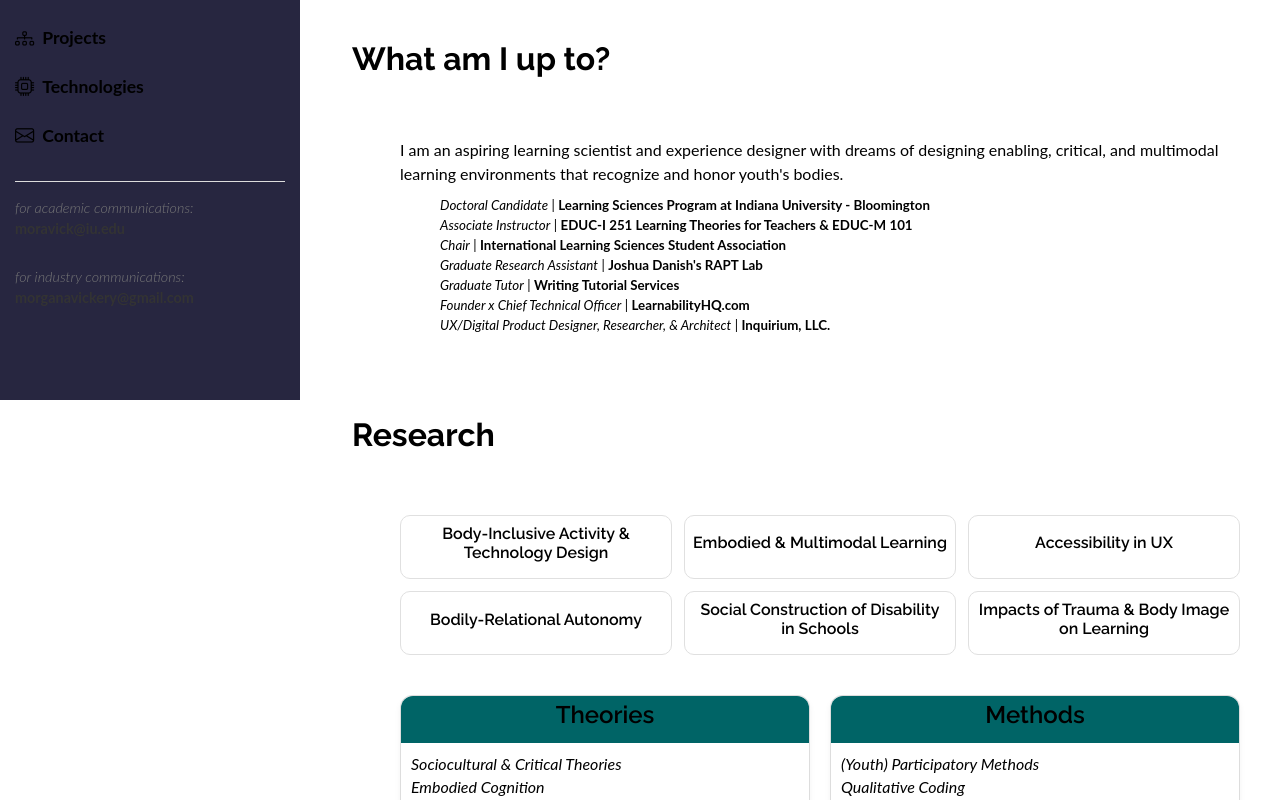
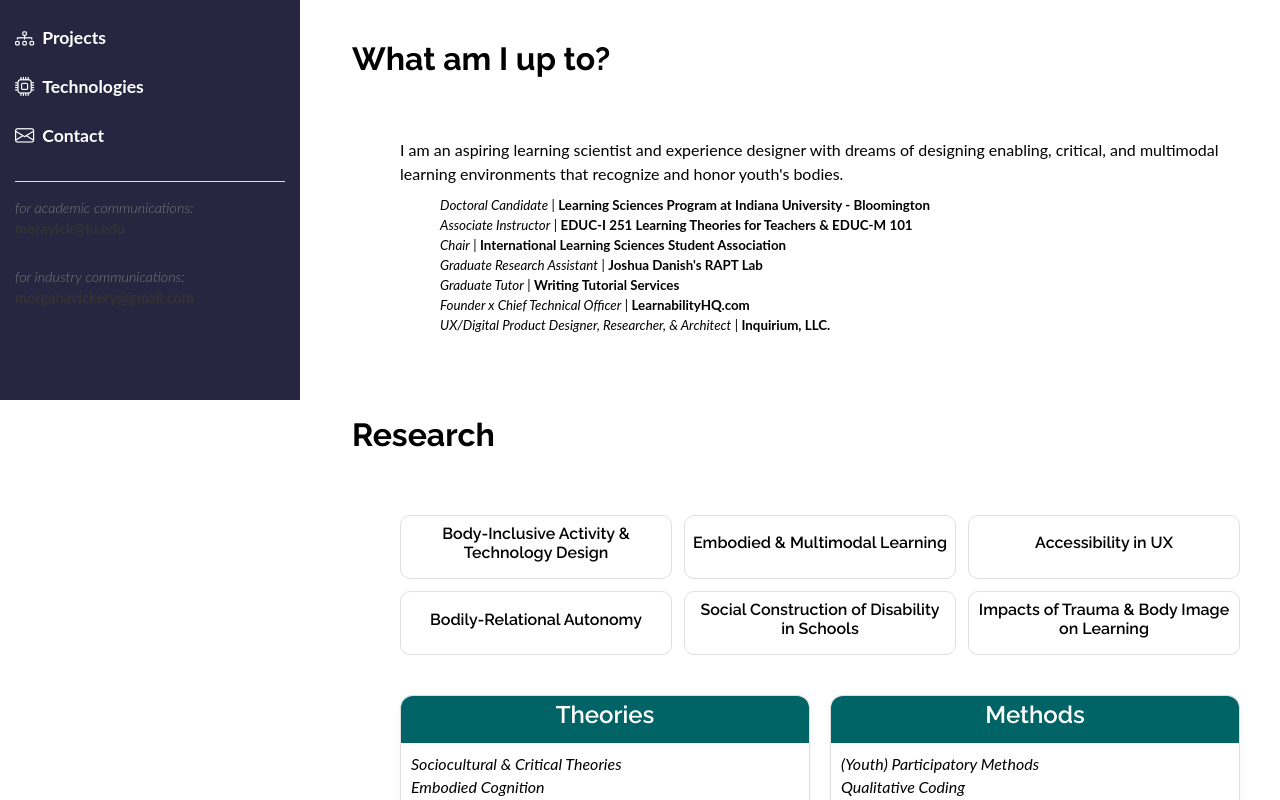
Before and after one commit to moravick/professional-website-template, a plain HTML site: page index.html in a window 1280 px wide. Shown: the part 400-1200 px from the top of the page. Drawn offline with Linux system fonts and the light colour scheme.

Commit message:
fixing some formatting

```diff
--- a/assets/css/main.css
+++ b/assets/css/main.css
@@ -120,7 +120,7 @@ span {
 # Global Header
 --------------------------------------------------------------*/
 .header {
-  color: var(--contrast-color);
+  color: rgba(var(--white));
   background-color: rgb(var(--primary_3));
   position: fixed;
   top: 0;
@@ -238,11 +238,13 @@ span {
   padding: 10px 0;
 }
 
+
 .navmenu a {
   display: flex;
   align-items: center;
   text-decoration: none;
-  color: var(--white);
+  color: rgba(var(--white));
+  /* Ensure text is white */
   font-size: 1.1rem;
   transition: color 0.3s ease-in-out;
 }
@@ -250,15 +252,18 @@ span {
 .navmenu a i {
   margin-right: 8px;
   font-size: 1.2rem;
-  color: var(--white);
+  color: rgba(var(--white));
+  /* Ensure icons are white */
 }
 
 .navmenu a:hover {
-  color: var(--grey);
+  color: rgba(var(--accent_1_brightest));
+  /* Optionally change to a contrasting accent color */
 }
 
 .navmenu a:hover i {
-  color: var(--accent_1_brightest);
+  color: rgba(var(--accent_1_brightest));
+  /* Optionally change icons to a brighter accent color */
 }
 
 
@@ -371,7 +376,7 @@ span {
   right: 15px;
   bottom: -15px;
   z-index: 99999;
-  background-color: var(--accent-color);
+  background-color: rgb(var(--accent-color));
   width: 44px;
   height: 44px;
   border-radius: 50px;
@@ -710,7 +715,7 @@ section .content-container {
 .tile-header-stripe {
   background: var(--accent-color);
   /* Default deep indigo */
-  color: var(--white);
+  color: rgba(var(--white));
   text-align: center;
   font-size: 1rem;
   padding: 5px;
@@ -751,7 +756,6 @@ section .content-container {
     padding: 3px 0;
   }
 }
-
 
 
 /*--------------------------------------------------------------
```
